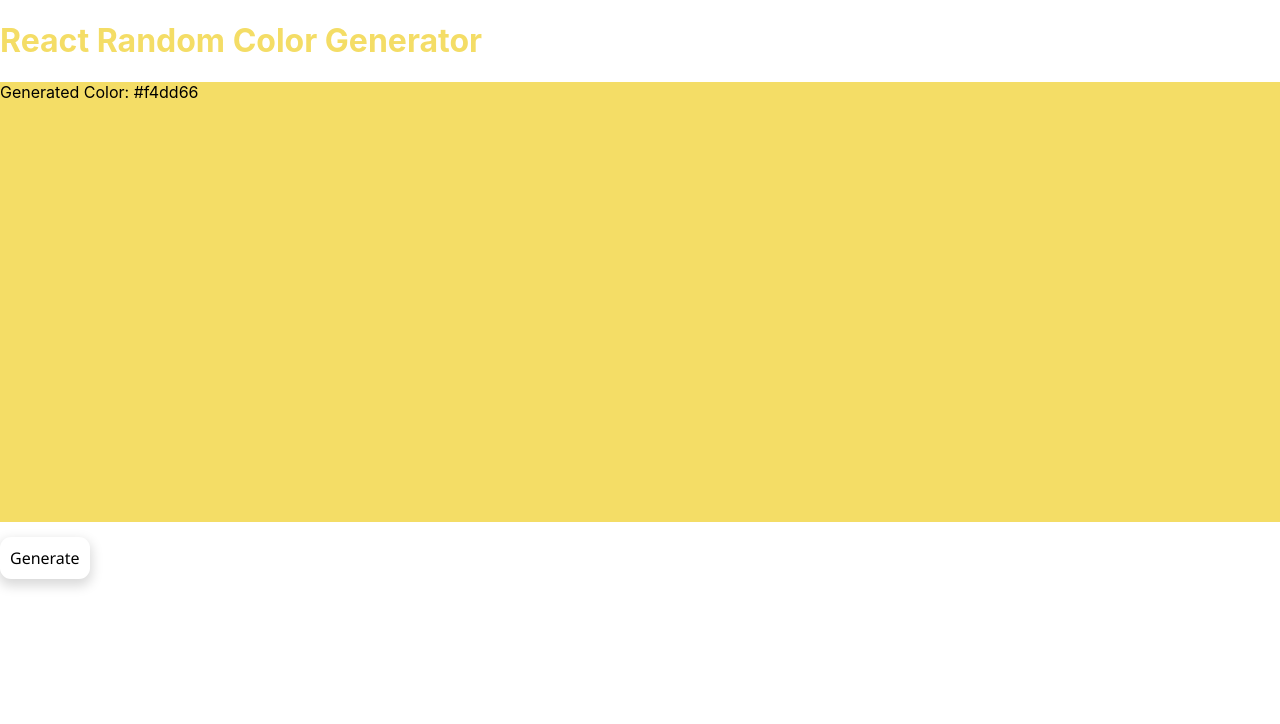
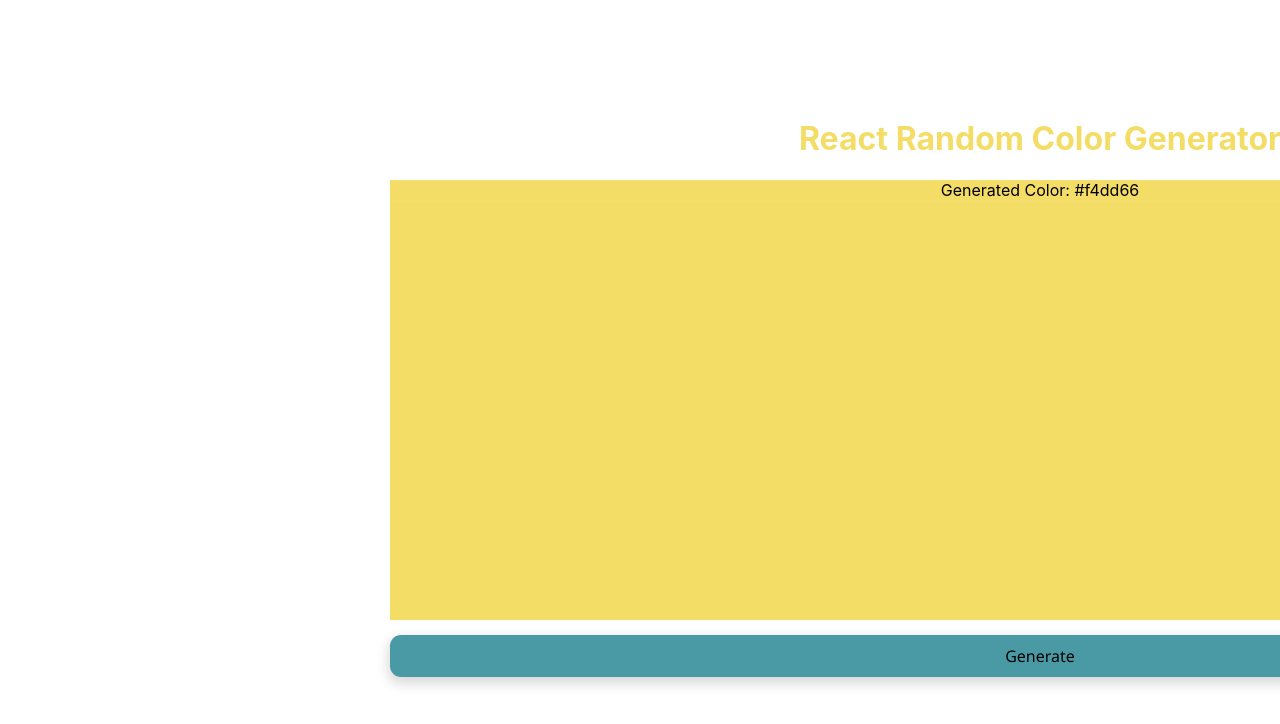
Before and after one commit to Aumarh/react-random-color-generator, a React (Create React App) app: page / in a window 1280 px wide. Shown: the top 724 px of the page. Built offline with nearby package versions, Linux system fonts and the light colour scheme.

Commit message:
Add index.css edit

```diff
--- a/src/App.css
+++ b/src/App.css
@@ -1,25 +1,31 @@
-.container {
-  height: 50vh;
-  width: 50vw;
+.App {
+  min-height: 500px;
+  width: 500px;
 
   position: fixed;
   top: 50%;
   left: 50%;
   transform: translate(-50%, -50%);
-
+  justify-content: space-around;
   display: grid;
-  place-items: center;
-
+  align-items: center;
+  border-radius: 50px;
   transition: all 0.5s ease-in-out;
 }
 
+h1 {
+  text-align: center;
+}
+
 button {
+  align-items: center;
+
   padding: 10px 10px;
   font-size: 16px;
   font-weight: 500;
   font-family: 'Segoe UI', Tahoma, Geneva, Verdana, sans-serif;
   border: black;
-  background-color: white;
+  background-color: rgb(74, 154, 166);
   border-radius: 11px;
   cursor: pointer;
   box-shadow: 0 5px 12px 2px rgba(0, 0, 0, 0.15);
@@ -33,21 +39,6 @@
   box-shadow: none;
 }
 
-/* .App {
-  text-align: center;
-}
-
-.App-box {
-  background-color: #282c34;
-  min-height: 100vh;
-  display: flex;
-  flex-direction: column;
-  align-items: center;
-  justify-content: center;
-  font-size: calc(10px + 2vmin);
-  color: white;
-}
-
 @keyframes App-box-spin {
   from {
     transform: rotate(0deg);
@@ -55,4 +46,4 @@
   to {
     transform: rotate(360deg);
   }
-} */
+}
--- a/src/RandomColor.js
+++ b/src/RandomColor.js
@@ -7,8 +7,23 @@
 
   return (
     <div className="App">
-      <h1 style={{ color: color }}>React Random Color Generator</h1>
-      <div style={{ backgroundColor: color }}>Generated Color: {color}</div>
+      <h1
+        style={{
+          color: color,
+        }}
+      >
+        React Random Color Generator
+      </h1>
+      <div
+        style={{
+          backgroundColor: color,
+          boxSizing: 'border-box',
+          justifyContent: 'center',
+          display: 'flex',
+        }}
+      >
+        Generated Color: {color}
+      </div>
       <div
         style={{
           backgroundColor: color,
```
